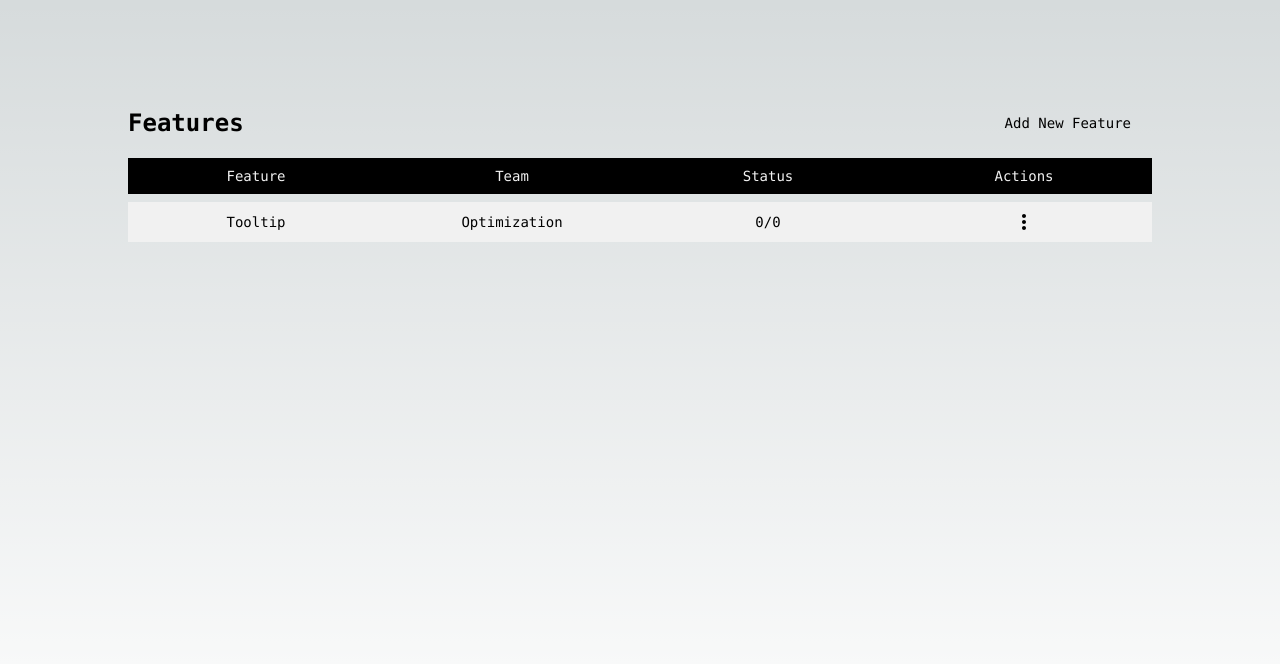
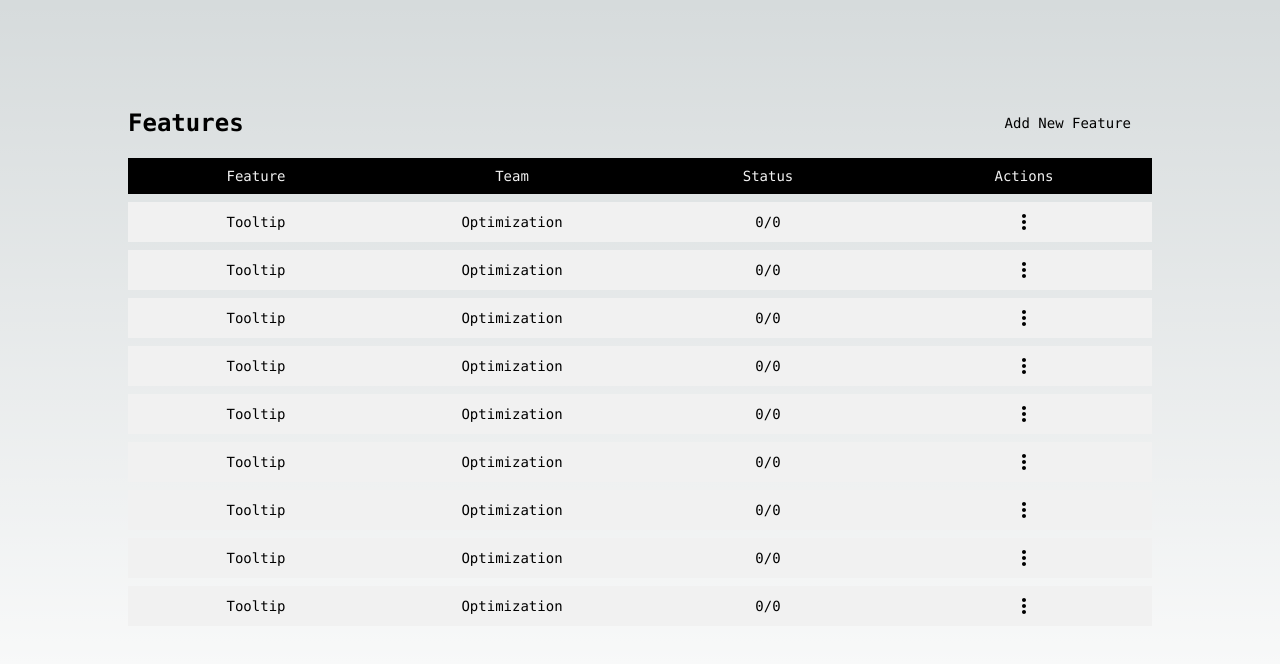
Before and after one commit to Niravpatel129/serty.io, a Next.js app: page / in a window 1280 px wide. Shown: the top 664 px of the page. Built offline with nearby package versions, Linux system fonts and the light colour scheme.

Commit message:
* feat(package.json): added framer-motion dependency * style(page.tsx): updated table row styling

```diff
--- a/package.json
+++ b/package.json
@@ -9,6 +9,7 @@
     "lint": "next lint"
   },
   "dependencies": {
+    "framer-motion": "^11.2.12",
     "next": "14.2.4",
     "react": "^18",
     "react-dom": "^18",
--- a/src/app/page.tsx
+++ b/src/app/page.tsx
@@ -3,7 +3,7 @@ import { MdOutlineMoreVert } from 'react-icons/md';
 export default function Home() {
   const renderTableRow = () => {
     return (
-      <div className='grid grid-cols-4 gap-4 items-center bg-[#f1f1f1] p-2 text-[#000] mt-2'>
+      <div className='grid grid-cols-4 gap-4 items-center bg-[#f1f1f1] p-2 text-[#000] mt-2 hover:bg-[#e1e1e1] cursor-pointer transition-colors hover:outline hover:outline-[#000]'>
         <div className='text-center'>Tooltip</div>
         <div className='text-center'>Optimization</div>
         <div className='text-center'>0/0</div>
@@ -36,6 +36,14 @@ export default function Home() {
 
           {/* Table Rows */}
           {renderTableRow()}
+          {renderTableRow()}
+          {renderTableRow()}
+          {renderTableRow()}
+          {renderTableRow()}
+          {renderTableRow()}
+          {renderTableRow()}
+          {renderTableRow()}
+          {renderTableRow()}
         </div>
       </div>
     </main>
```
Also changed, not shown: 1 other file (tests, documents, lock files or other folders).
